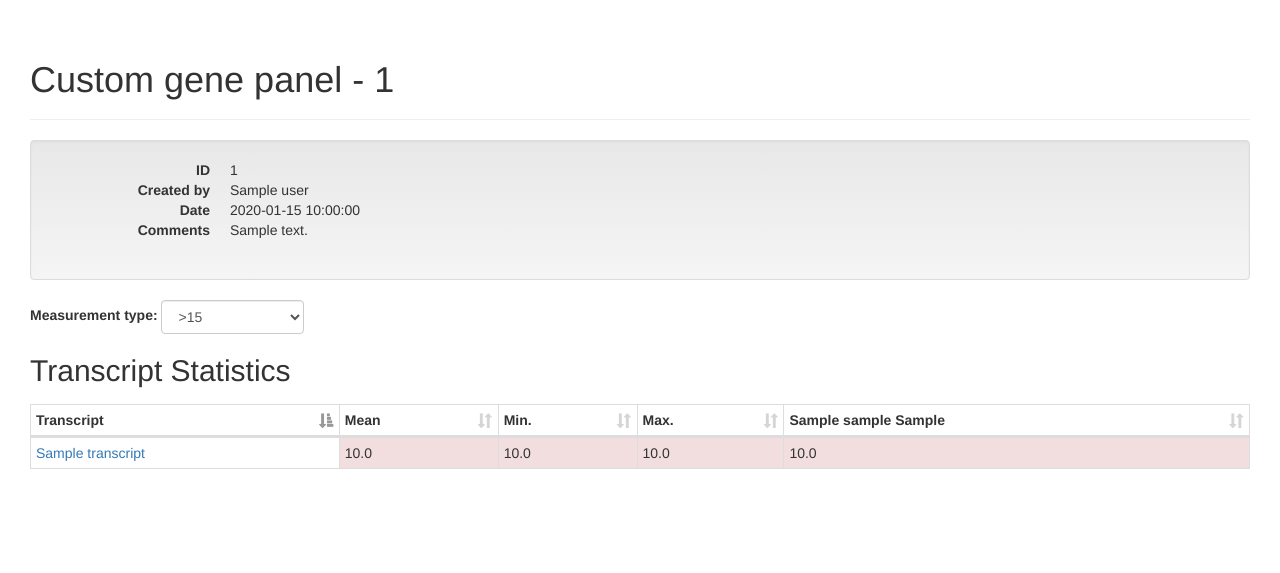
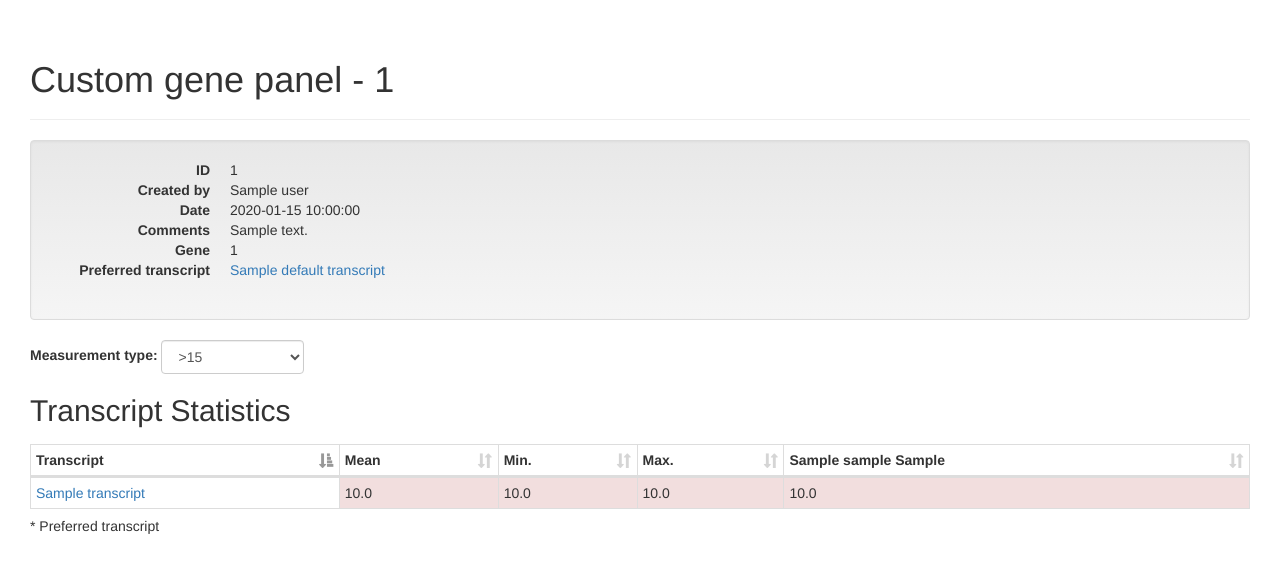
Before and after one commit to UMCUGenetics/ExonCov, a Flask app: template ExonCov/templates/custom_panel_gene.html in a window 1280 px wide. Shown: the part 72-645 px from the top of the page. Run offline with Flask 2, Linux system fonts and the light colour scheme; tables that the repository leaves empty hold one stand-in row (values such as "Sample post"); the template is opened without the code that fills it: values that come from a table or form of the project are taken from there, most other values are stand-ins (such as "Sample title", 1, 10 or a date in 2020); parts of the project's set-up code (start-up, migrations or seed data) failed here and were passed over; some libraries are stand-ins or nearby versions.

Commit message:
Preferred transcript notation on gene page.

```diff
--- a/ExonCov/templates/custom_panel_gene.html
+++ b/ExonCov/templates/custom_panel_gene.html
@@ -11,6 +11,8 @@
         <dt>Created by</dt><dd>{{ custom_panel.user }}</dd>
         <dt>Date</dt><dd>{{ custom_panel.date }}</dd>
         <dt>Comments</dt><dd>{{ custom_panel.comments }}</dd>
+        <dt>Gene</dt><dd>{{ gene.id }}</dd>
+        <dt>Preferred transcript</dt><dd><a href="{{ url_for('custom_panel_transcript', id=custom_panel.id, transcript_name=gene.default_transcript.name) }}">{{ gene.default_transcript.name }}</a></dd>
     </dl>
 </div>
 
@@ -32,7 +34,11 @@
     <tbody>
         {% for transcript in transcript_measurements %}
         <tr>
+            {% if transcript == gene.default_transcript %}
+            <td class="info"><a href="{{ url_for('custom_panel_transcript', id=custom_panel.id, transcript_name=transcript.name) }}">{{ transcript.name }} *</a></td>
+            {% else %}
             <td><a href="{{ url_for('custom_panel_transcript', id=custom_panel.id, transcript_name=transcript.name) }}">{{ transcript.name }}</a></td>
+            {% endif %}
             {{ render_measurment_td(transcript_measurements[transcript]['mean']) }}
             {{ render_measurment_td(transcript_measurements[transcript]['min']) }}
             {{ render_measurment_td(transcript_measurements[transcript]['max']) }}
@@ -43,6 +49,7 @@
         {% endfor %}
     </tbody>
 </table>
+* Preferred transcript
 {% endblock %}
 
 {% block custom_javascript %}
--- a/ExonCov/templates/custom_panel_transcript.html
+++ b/ExonCov/templates/custom_panel_transcript.html
@@ -11,6 +11,8 @@
         <dt>Created by</dt><dd>{{ custom_panel.user }}</dd>
         <dt>Date</dt><dd>{{ custom_panel.date }}</dd>
         <dt>Comments</dt><dd>{{ custom_panel.comments }}</dd>
+        <dt>Gene</dt><dd><a href="{{ url_for('custom_panel_gene', id=custom_panel.id, gene_id=transcript.gene_id) }}">{{ transcript.gene_id }}</a></dd>
+        <dt>Transcript</dt><dd>{{ transcript.name }}</dd>
     </dl>
 </div>
 
--- a/ExonCov/templates/sample_gene.html
+++ b/ExonCov/templates/sample_gene.html
@@ -11,6 +11,7 @@
         <dt>Project</dt><dd>{{ sample.project.name }}</dd>
         <dt>Sequencing runs</dt><dd><ul class="list-inline">{% for run in sample.sequencing_runs %}<li>{{ run }}</li>{% endfor %}</ul></dd>
         <dt>Gene</dt><dd>{{ gene.id }}</dd>
+        <dt>Preferred transcript</dt><dd><a href="{{ url_for('sample_transcript', sample_id=sample.id, transcript_name=gene.default_transcript.name) }}">{{ gene.default_transcript }}</a></dd>
     </dl>
 </div>
 
@@ -35,7 +36,11 @@
         {% set transcript = transcript_measurement[0] %}
         {% set measurement = transcript_measurement[1] %}
         <tr>
+            {% if transcript == gene.default_transcript %}
+            <td class="info"><a href="{{ url_for('sample_transcript', sample_id=sample.id, transcript_name=transcript.name) }}">{{ transcript.name }} *</a></td>
+            {% else %}
             <td><a href="{{ url_for('sample_transcript', sample_id=sample.id, transcript_name=transcript.name) }}">{{ transcript.name }}</a></td>
+            {% endif %}
             <td>{{ transcript.chr }}</td>
             <td>{{ transcript.start }}</td>
             <td>{{ transcript.end }}</td>
@@ -48,6 +53,7 @@
         {% endfor %}
     </tbody>
 </table>
+* Preferred transcript
 {% endblock %}
 
 {% block custom_javascript %}
--- a/ExonCov/templates/sample_transcript.html
+++ b/ExonCov/templates/sample_transcript.html
@@ -10,8 +10,8 @@
         <dt>Sample</dt><dd>{{ sample.name }}</dd>
         <dt>Project</dt><dd>{{ sample.project.name }}</dd>
         <dt>Sequencing runs</dt><dd><ul class="list-inline">{% for run in sample.sequencing_runs %}<li>{{ run }}</li>{% endfor %}</ul></dd>
+        <dt>Gene</dt><dd><a href="{{ url_for('sample_gene', sample_id=sample.id, gene_id=transcript.gene_id) }}">{{ transcript.gene_id }}</a></dd>
         <dt>Transcript</dt><dd>{{ transcript.name }}</dd>
-        <dt>Gene</dt><dd><a href="{{ url_for('sample_gene', sample_id=sample.id, gene_id=transcript.gene_id) }}">{{ transcript.gene_id }}</a></dd>
     </dl>
 </div>
 
```
